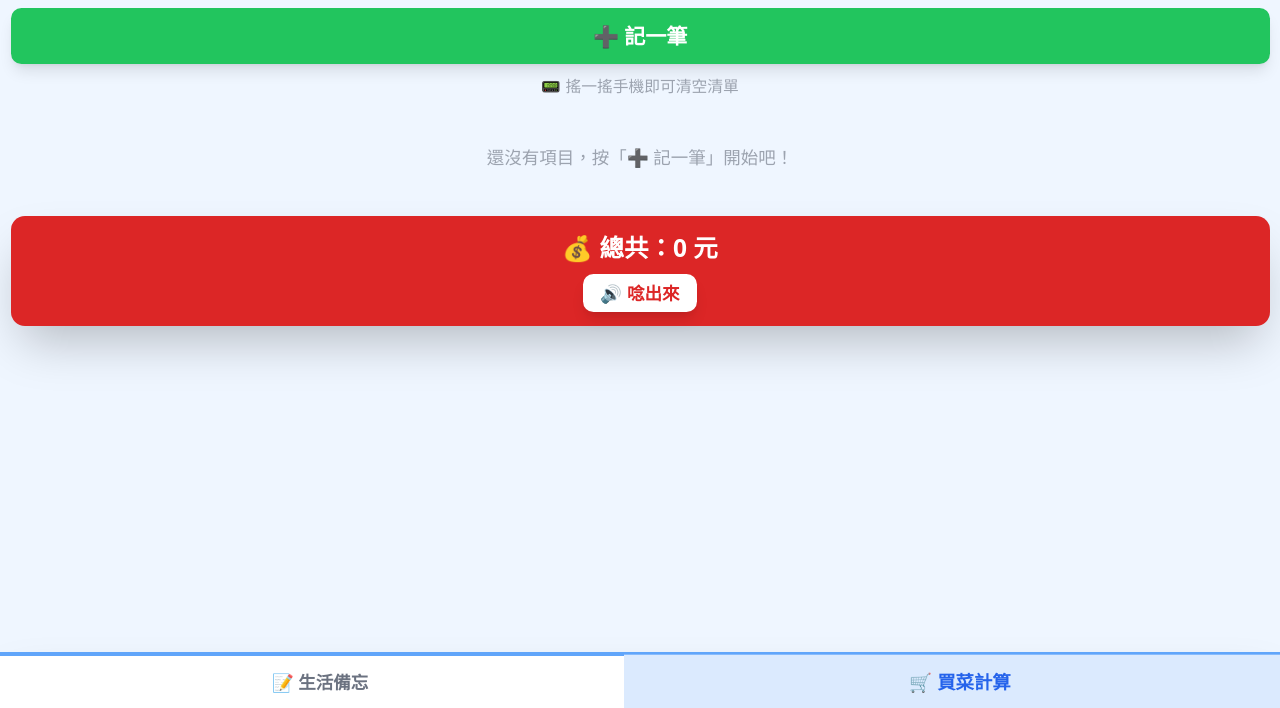
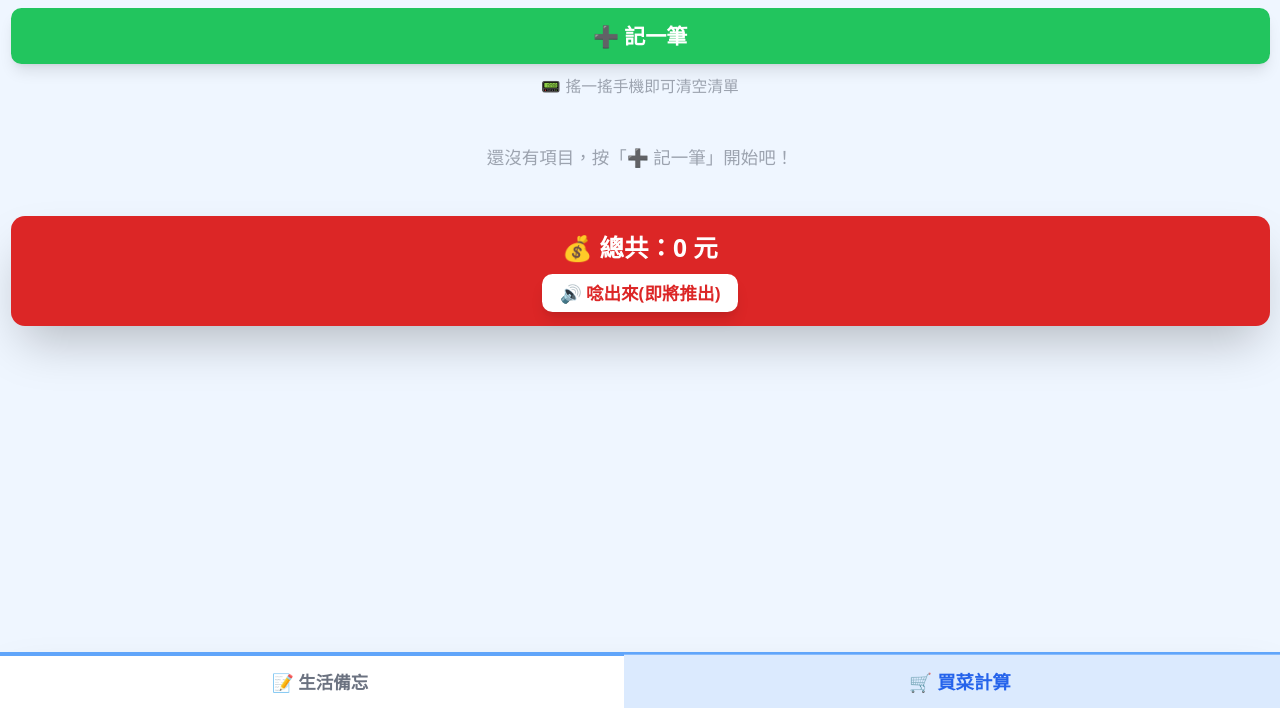
Before and after one commit to cby6982/my-grandma-app, a website: page index.html in a window 1280 px wide. Both pictures are taken after a click on the button "🛒 買菜計算". Shown: the part 92-800 px from the top of the page. Drawn offline with nearby package versions, Linux system fonts and the light colour scheme.

Commit message:
Update index.html

```diff
--- a/index.html
+++ b/index.html
@@ -113,7 +113,7 @@
         <p class="text-3xl font-bold text-white mb-2">💰 總共：<span id="total-amount">0</span> 元</p>
         <button onclick="speakTotal()"
           class="bg-white text-red-600 text-xl font-bold px-5 py-2 rounded-xl shadow-lg active:scale-95 transition-all">
-          🔊 唸出來
+          🔊 唸出來(即將推出)
         </button>
       </div>
     </div>
```
